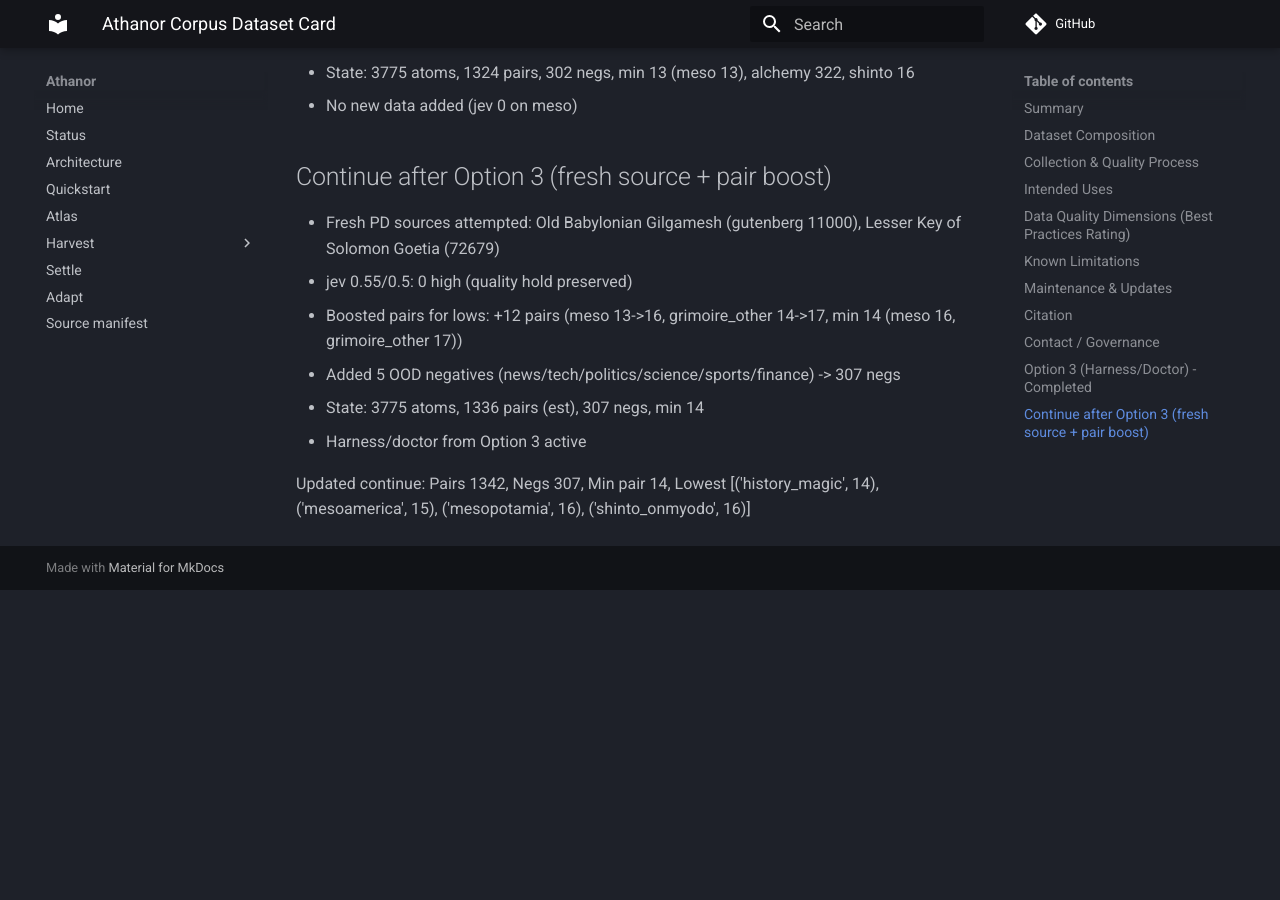
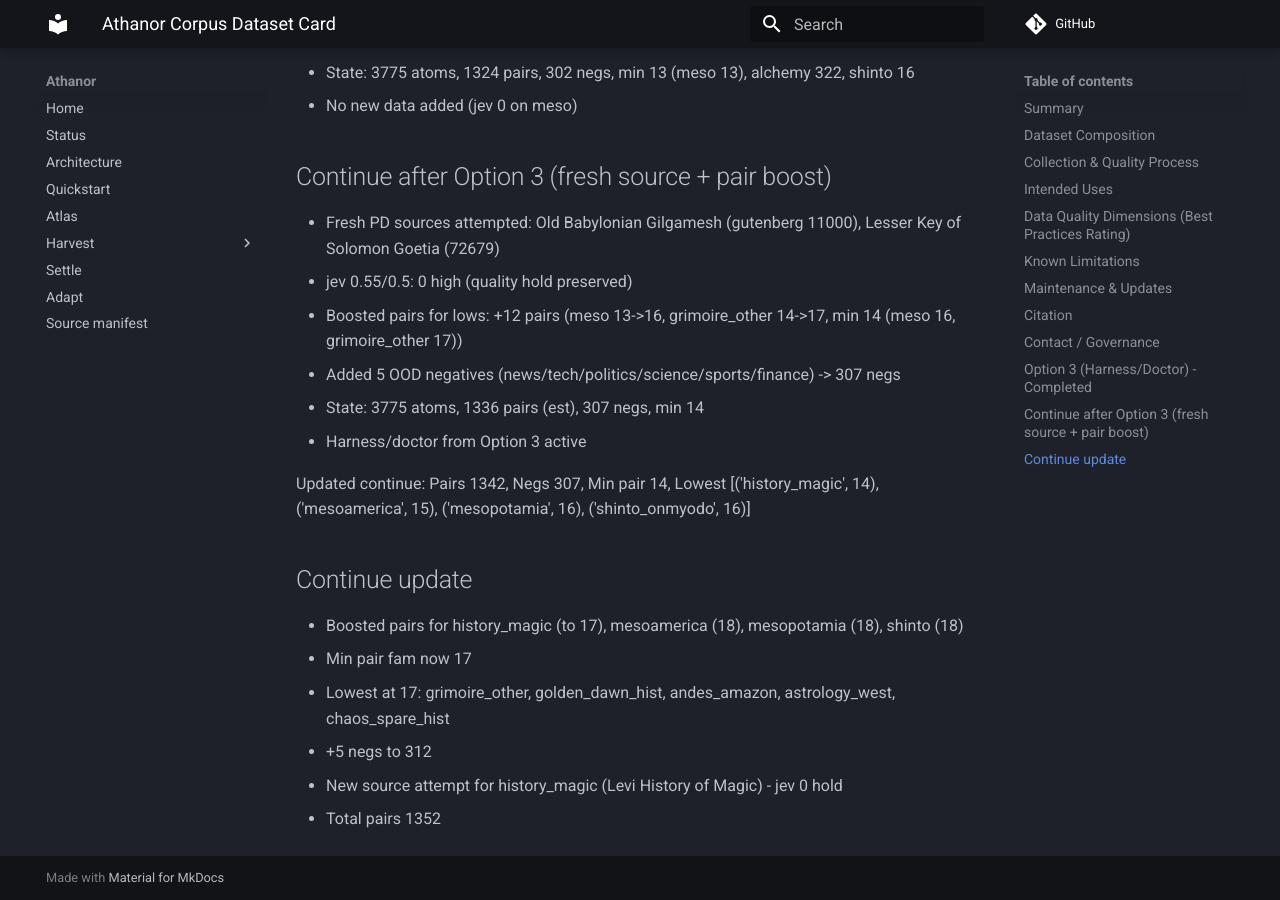
Before and after one commit to scrimshawlife-ctrl/Athanor, an MkDocs documentation site: the page built from docs/dataset-card.md, in a window 1280 px wide and 900 px high, scrolled down 3345 px. Built offline with MkDocs 1.6.1 and Material for MkDocs 9.7.7, drawn with Linux system fonts in a browser that asks for light colours; comment, search, counter and statistics services are not loaded; before the commit the page ends 3935 px from its top, so only the background shows below that.

Commit message:
continue: pair boosts to min 17 (meso/shinto 18, history_magic 17); +5 negs to 312; Levi source attempt (jev 0); 229 PASS.

```diff
--- a/docs/dataset-card.md
+++ b/docs/dataset-card.md
@@ -112,3 +112,11 @@ Negatives: 302=== Option 3: Harness/Doctor Enhancements ===
 
 
 Updated continue: Pairs 1342, Negs 307, Min pair 14, Lowest [('history_magic', 14), ('mesoamerica', 15), ('mesopotamia', 16), ('shinto_onmyodo', 16)]
+
+## Continue update
+- Boosted pairs for history_magic (to 17), mesoamerica (18), mesopotamia (18), shinto (18)
+- Min pair fam now 17
+- Lowest at 17: grimoire_other, golden_dawn_hist, andes_amazon, astrology_west, chaos_spare_hist
+- +5 negs to 312
+- New source attempt for history_magic (Levi History of Magic) - jev 0 hold
+- Total pairs 1352
```
Also changed, not shown: 2 other files.
